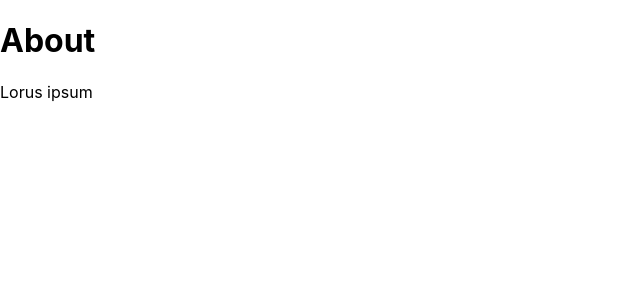
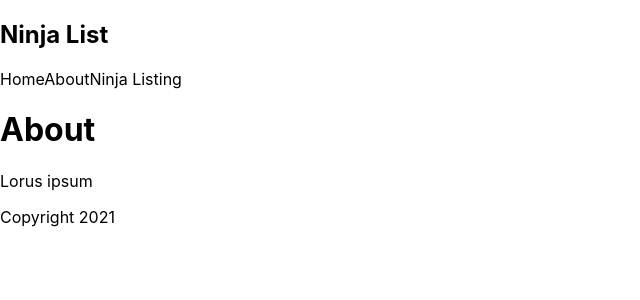
Before and after one commit to rn54n/next-website-test, a Next.js app: page /about in a window 1280 px wide. Shown: the top 300 px of the page, without its empty margins (0-640 px from the left). Built offline with nearby package versions, Linux system fonts and the light colour scheme.

Commit message:
test: add layout component

```diff
--- /dev/null
+++ b/components/Layout.js
@@ -0,0 +1,14 @@
+import Footer from "./Footer";
+import Navbar from "./Navbar";
+
+const Layout = ({ children }) => {
+  return (
+    <div className="content">
+      <Navbar />
+      {children}
+      <Footer />
+    </div>
+  );
+};
+
+export default Layout;
--- a/pages/_app.js
+++ b/pages/_app.js
@@ -1,7 +1,12 @@
-import '../styles/globals.css'
+import Layout from "../components/Layout";
+import "../styles/globals.css";
 
 function MyApp({ Component, pageProps }) {
-  return <Component {...pageProps} />
+  return (
+    <Layout>
+      <Component {...pageProps} />
+    </Layout>
+  );
 }
 
-export default MyApp
+export default MyApp;
--- a/pages/index.js
+++ b/pages/index.js
@@ -1,19 +1,15 @@
 import Head from "next/head";
 import Link from "next/link";
-import Footer from "../components/Footer";
-import Navbar from "../components/Navbar";
 import styles from "../styles/Home.module.css";
 
 export default function Home() {
   return (
     <div>
-      <Navbar />
       <p>test</p>
       <p>test2</p>
       <Link href="/ninjas">
         <a>See Ninja Listing</a>
       </Link>
-      <Footer />
     </div>
   );
 }
```
